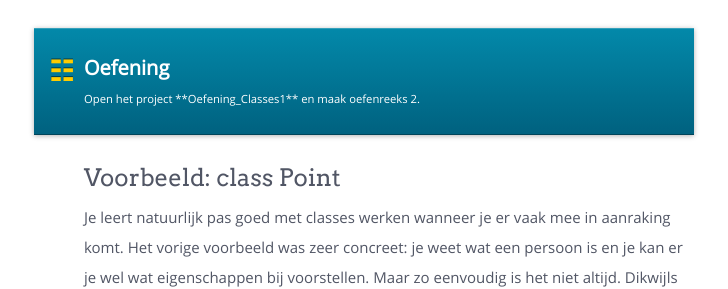
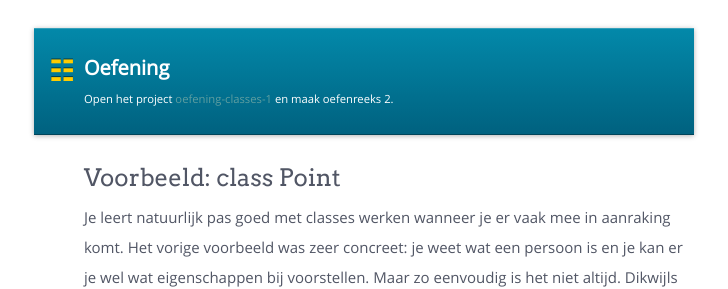
Before and after one commit to sma-it/sma-it.github.io, a Jekyll site: the page built from modules/advanced/_posts/2000-01-01-Class_Intro.md, in a window 1280 px wide and 900 px high, scrolled down 4012 px. Shown: the part 169-458 px from the top of the window, without its empty margins (331-1059 px from the left). Built offline with Jekyll 4.4.1, drawn with Linux system fonts in a browser that asks for light colours; nearby versions of some CDN libraries.

Commit message:
Added link for oefenreeks 2

````diff
--- a/modules/advanced/_posts/2000-01-01-Class_Intro.md
+++ b/modules/advanced/_posts/2000-01-01-Class_Intro.md
@@ -133,7 +133,7 @@
 ```
 
 <div class="note oefening">
-<p>Open het project **Oefening_Classes1** en maak oefenreeks 2.</p>
+<p>Open het project <a href="https://github.com/sma-it/oefening-classes-1">oefening-classes-1</a> en maak oefenreeks 2.</p>
 </div>
 
 ## Voorbeeld: class Point
````
